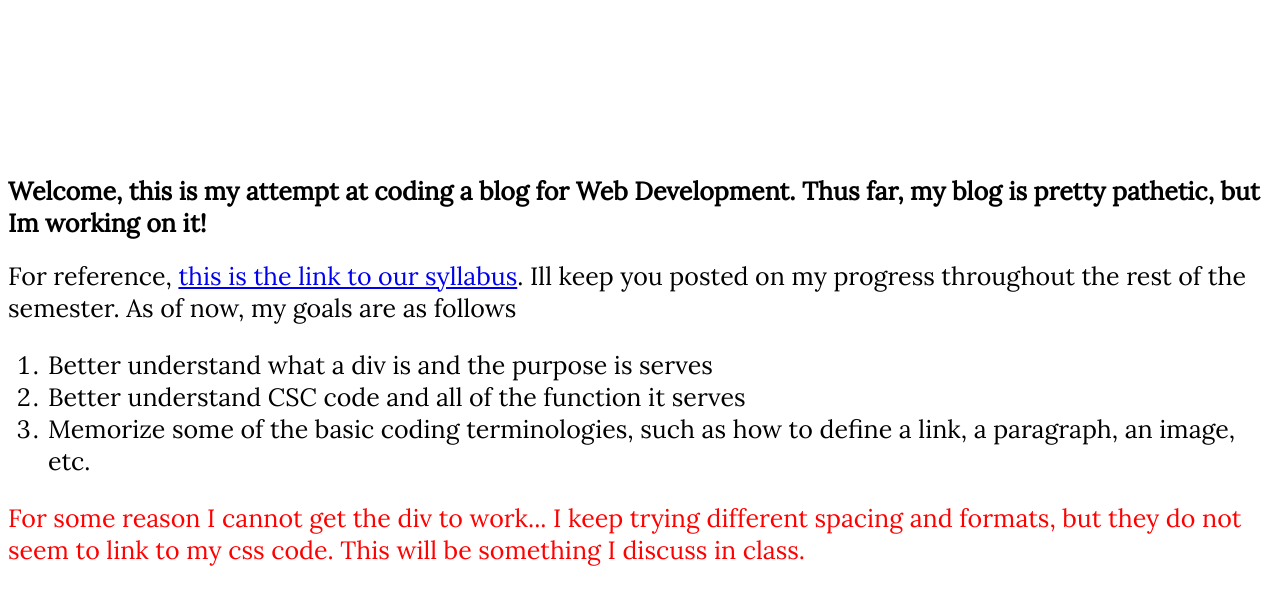
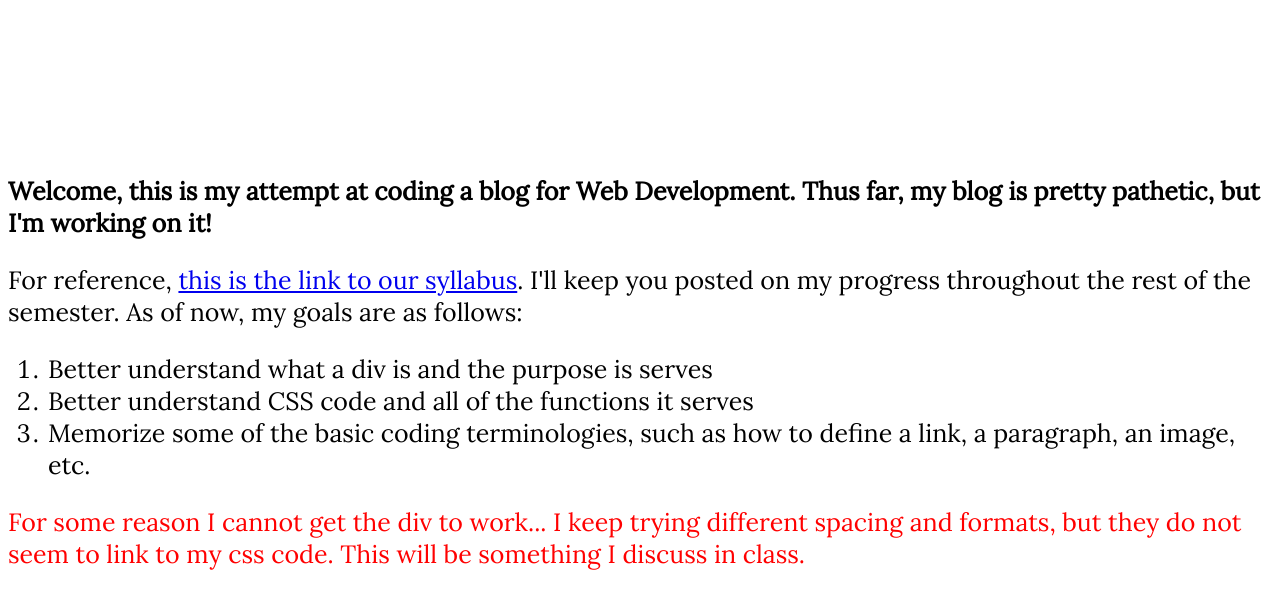
Before and after one commit to vkinnealey/homepage, a plain HTML site: page index.html in a window 1280 px wide. Shown: the part 79-688 px from the top of the page. Drawn offline with Linux system fonts and the light colour scheme.

Commit message:
homepage2
updated paragraph tags and fixed grammar

```diff
--- a/index.html
+++ b/index.html
@@ -16,15 +16,15 @@
   <br>
   <br>
   <br>
-            <h2> Welcome, this is my attempt at coding a blog for Web Development. Thus far, my blog is pretty pathetic, but Im working on it! </h2>
-            <p1> For reference,
-    <a href=http://webdevclass.greglinch.com> this is the link to our syllabus</a>. Ill keep you posted on my progress throughout the rest of the semester. As of now, my goals are as follows
-</p1>
+            <h2> Welcome, this is my attempt at coding a blog for Web Development. Thus far, my blog is pretty pathetic, but I'm working on it! </h2>
+            <p> For reference,
+    <a href=http://webdevclass.greglinch.com> this is the link to our syllabus</a>. I'll keep you posted on my progress throughout the rest of the semester. As of now, my goals are as follows:
+</p>
             <ol>
     <li> Better understand what a div is and the purpose is serves </li>
-                        <li> Better understand CSC code and all of the function it serves </li>
+                        <li> Better understand CSS code and all of the functions it serves </li>
                         <li> Memorize some of the basic coding terminologies, such as how to define a link, a paragraph, an image, etc. </li>
   </ol>
-    <div class="test"> <p2> For some reason I cannot get the div to work... I keep trying different spacing and formats, but they do not seem to link to my css code. This will be something I discuss in class. </p2> </div>
+    <div class="test"> <p> For some reason I cannot get the div to work... I keep trying different spacing and formats, but they do not seem to link to my css code. This will be something I discuss in class. </p> </div>
 </body>
 </html>
```
